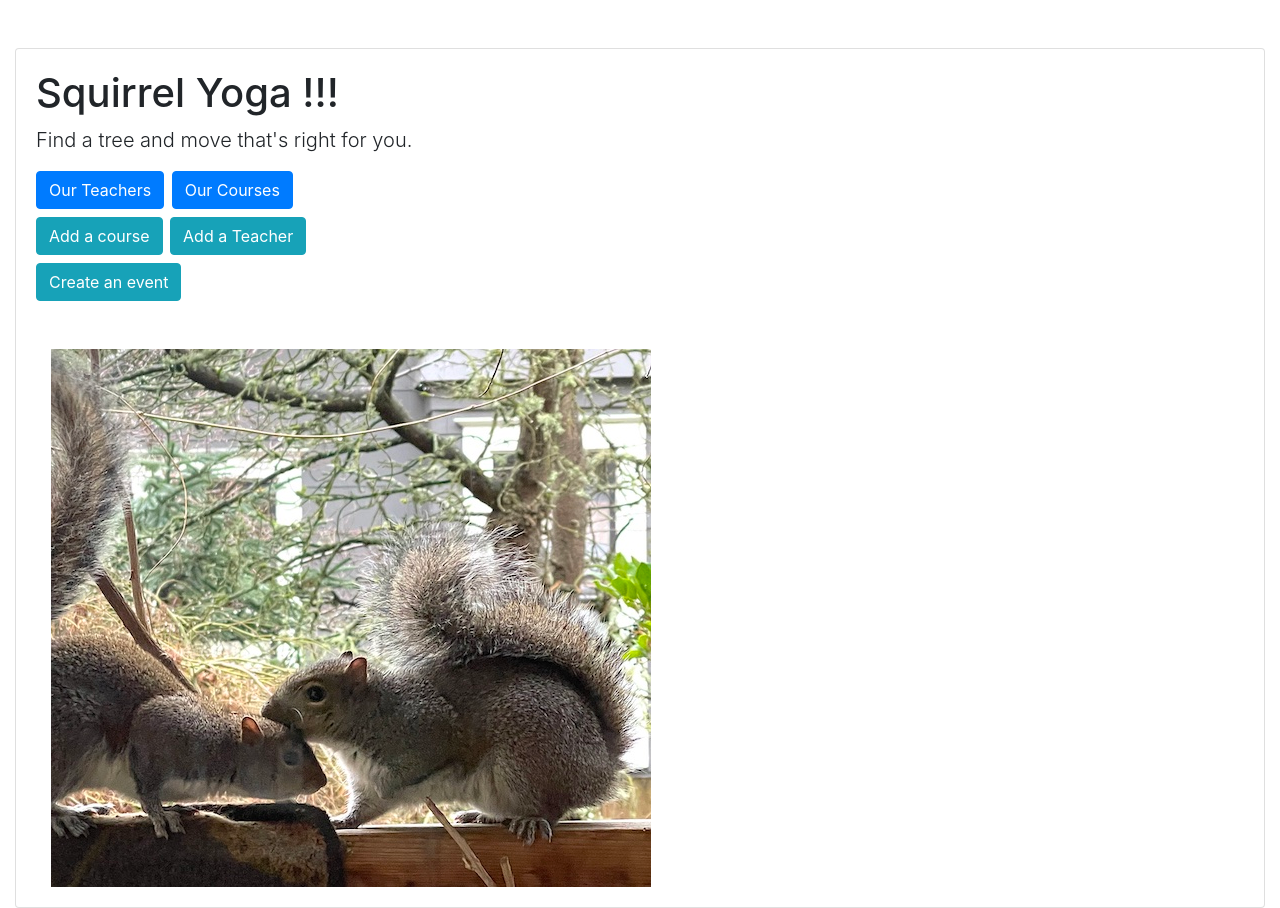
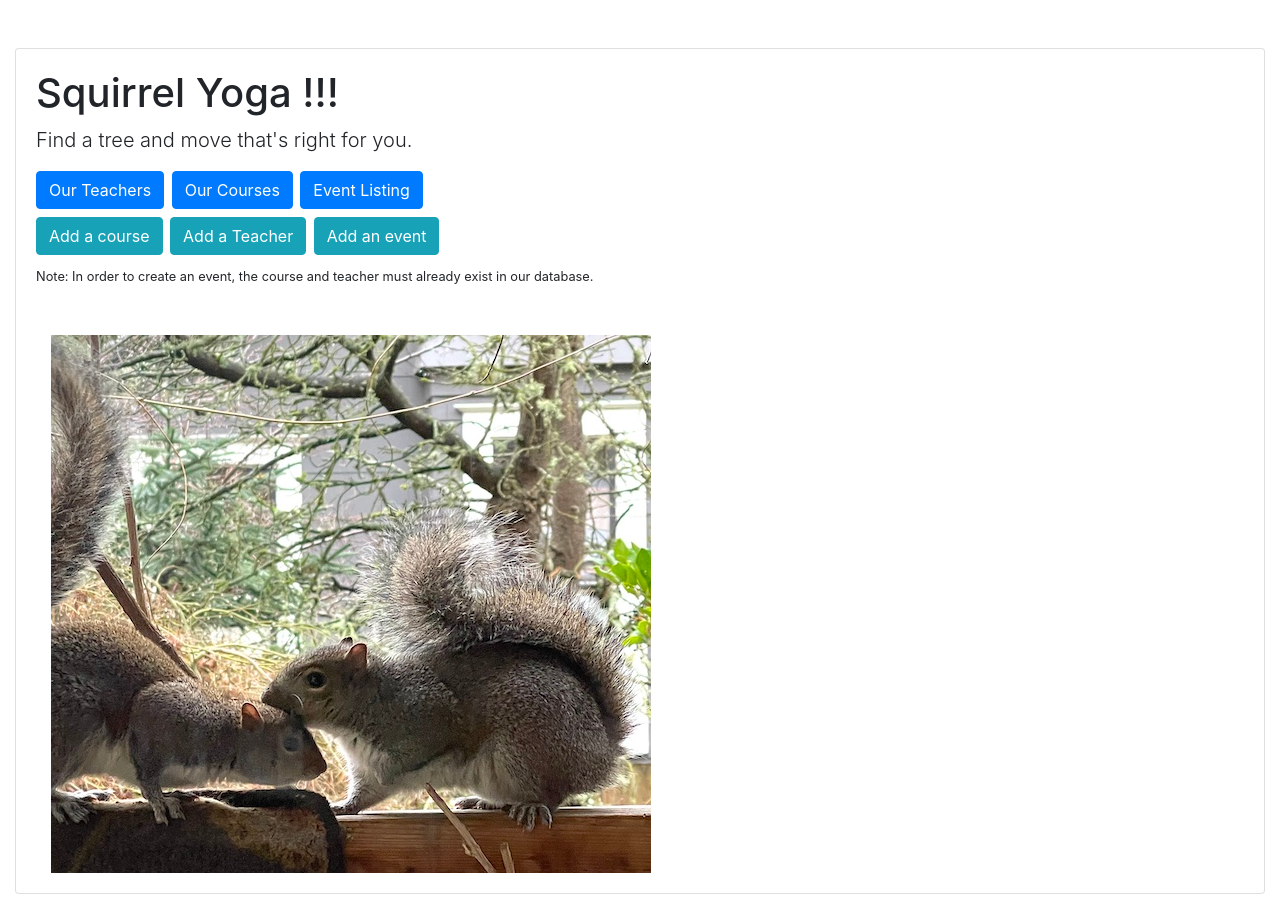
Before and after one commit to agwcolor/Squirrel_Yoga, a Flask app: page / in a window 1280 px wide. Shown: the part 56-964 px from the top of the page. Run offline with Flask 2, Linux system fonts and the light colour scheme; some libraries are stand-ins or nearby versions.

Commit message:
Fixed edit form issues + small fixes

```diff
--- a/app.py
+++ b/app.py
@@ -427,6 +427,11 @@ curl http://127.0.0.1:5000/courses/add
 -d '{"name":"Dangle","course_level":5}'
 
 '''
+@app.route('/courses/add', methods=['GET'])
+def retrieve_new_course_form():
+    form = CourseForm()
+    print("I am here")
+    return render_template('forms/add_course.html', form=form)
 
 
 @app.route('/courses/add',
@@ -648,26 +653,62 @@ def retrieve_event_info(id):
            methods=['POST'])  # plural collection endpoint
 def edit_event(id):
     event = Event.query.filter(Event.id == id).one_or_none()
-    form = EventForm(obj=event)  # Populate form with course
+    form = EventForm(request.form)  # Populate form with course
     print(event.id, " is the event id")
-    teacher_name = form.teacher.data.name
-    course_name = form.course.data.name
-    tree_name = form.tree.data.name
+
+    if form.teacher.data:
+        teacher_name = form.teacher.data.name
+    else:
+        teacher = Teacher.query.filter(event.teacher_id == Teacher.id)[0]
+        print(teacher.name, " is the teacher here ")
+        teacher_name = teacher.name
+    if form.course.data:
+        course_name = form.course.data.name
+    else:
+        course = Course.query.filter(event.course_id == Course.id)[0]
+        print(course.name, " is the teacher here ")
+        course_name = course.name
+    if form.tree.data:
+        tree_name = form.tree.data.name
+    else:
+        tree = Tree.query.filter(event.tree_id == Tree.id)[0]
+        print(tree.name, " is the teacher here ")
+        tree_name = tree.name
+
+    print(teacher_name)
+    print(course_name)
+    print(tree_name)
+    print(event.id, "event id")
+
+    #teacher_name = form.teacher.data.name
+    #course_name = form.course.data.name
+    #tree_name = form.tree.data.name
 
     if event:
         try:
-            teacher = Teacher.query.filter(Teacher.name == form.teacher.data.name).one_or_none()
-            course = Course.query.filter(Course.name == form.course.data.name).one_or_none()
-            tree = Tree.query.filter(Tree.name == form.tree.data.name).one_or_none()
-            print(form.course_date.data, " is the course date")
+            teacher = Teacher.query.filter(Teacher.name == teacher_name).one_or_none()
+            print(teacher.name, " is the teacher !!!!!", teacher.id)
+            course = Course.query.filter(Course.name == course_name).one_or_none()
+            print(course.name, " is the coure !!!!!", course.id)
+            tree = Tree.query.filter(Tree.name == tree_name).one_or_none()
+            print(tree.name, " is the tree !!!!!", tree.id)
+            print(teacher.id, course.id, tree.id, "latest stats")
+            event.teacher_id=teacher.id
+            event.course_id=course.id
+            event.tree_id=tree.id
+            event.course_date=form.course_date.data
+            '''
             event = Event(
                 teacher_id=teacher.id,
                 course_id=course.id,
                 tree_id=tree.id,
                 course_date=form.course_date.data)
-            db.session.add(event)  # teacher.insert()
+            '''
+            print(event.id, " is the event.id")
+            #db.session.add(event)  # teacher.insert()
             db.session.commit()
-            event_id = event.id
+            #event_id = event.id
+            print("and here's the latest event.id to check", event.id)
             '''return jsonify({
                 "success": True,
                 "modidifed": course_id,
@@ -678,6 +719,7 @@ def edit_event(id):
             #return render_template('events.html')
             return redirect(url_for('get_events'))
 
+
         except Exception as e:
             db.session.rollback()
             flash('An error occurred. Event could not be listed.')
@@ -685,5 +727,6 @@ def edit_event(id):
             abort(422)
         finally:
             db.session.close()
+            print("hallellllllooooyaaaa")
     else:
         abort(404)
--- a/forms.py
+++ b/forms.py
@@ -52,23 +52,26 @@ class EventForm(FlaskForm):
     teacher = QuerySelectField(
         'teacher_id',
         query_factory=teacher_query,
+        validators=[DataRequired()],
         allow_blank=True,
-        blank_text=(u'Choose a teacher ...'),
+        #blank_text=(u'Choose a teacher ...'),
         get_label='name')
 
     course = QuerySelectField(
         'course_id',
         query_factory=course_query,
+        validators=[DataRequired()],
         allow_blank=True,
-        blank_text=(u'Choose a course ...'),
+        #blank_text=(u'Choose a course ...'),
         get_label='name')
 
     tree = QuerySelectField(
         'tree_id',
         default="My tree",
         query_factory=tree_query,
+        validators=[DataRequired()],
         allow_blank=True,
-        blank_text=(u'Choose a tree location ...'),
+        #blank_text=(u'Choose a tree location ...'),
         get_label='name')
 
     course_date = DateTimeField(
--- a/templates/forms/edit_event.html
+++ b/templates/forms/edit_event.html
@@ -5,11 +5,11 @@
   <form action="/events/{{event.id}}/edit" method="POST">
     <!-- url_for('edit_course', id=course.id)-->
     <!--{{ form.csrf_token }} -->
-    {{ form.csrf_token }}
+    <!--{{ form.csrf_token }} -->
     <h3>Edit Event</h3>
 
     <div class="form-group">
-      <label for="event">Current Teacher : {{ teacher.name }}</label>
+      <label for="teacher">Current Teacher : {{ teacher.name }}</label>
       <!-- <textarea class="form-control" name="about">{{ teacher.name }}</textarea> -->
       {{ form.teacher(class_ = 'form-control', placeholder=form.teacher.label.text, autofocus = true) }}
     </div>
--- a/templates/index.html
+++ b/templates/index.html
@@ -8,17 +8,21 @@
             <h1>Squirrel Yoga !!! </h1>
             <p class="lead">Find a tree and move that's right for you.</p>
             <h3>
-              <a href="/teachers"><button class="btn btn-primary">Our Teachers</button></a>
-              <a href="/courses"><button class="btn btn-primary">Our Courses</button></a>
+              <a href="{{ url_for('get_teachers') }}"><button class="btn btn-primary">Our Teachers</button></a>
+              <a href="{{ url_for('get_courses') }}"><button class="btn btn-primary">Our Courses</button></a>
+              <a href="{{ url_for('get_events') }}"><button class="btn btn-primary">Event Listing</button></a>
 
             </h3>
             <h3>
-              <a href="/courses/create"><button class="btn btn-info">Add a course</button></a>
-              <a href="/teachers/create"><button class="btn btn-info">Add a Teacher</button></a>
+              <a href="{{ url_for('retrieve_new_course_form') }}"><button class="btn btn-info">Add a course</button></a>
+              <a href="{{ url_for('retrieve_new_teacher_form') }}"><button class="btn btn-info">Add a Teacher</button></a>
+              <a href="{{ url_for('retrieve_new_event_form') }}"><button class="btn btn-info">Add an event</button></a>
 
             </h3>
+            <small>Note: In order to create an event,
+              the course and teacher must already exist in our database.</small>
+
             <h3>
-              <a href="/events/create"><button class="btn btn-info">Create an event</button></a>
 
             </h3>
 
```
Also changed, not shown: templates/forms/edit_teacher.html (line endings or trailing spaces).
